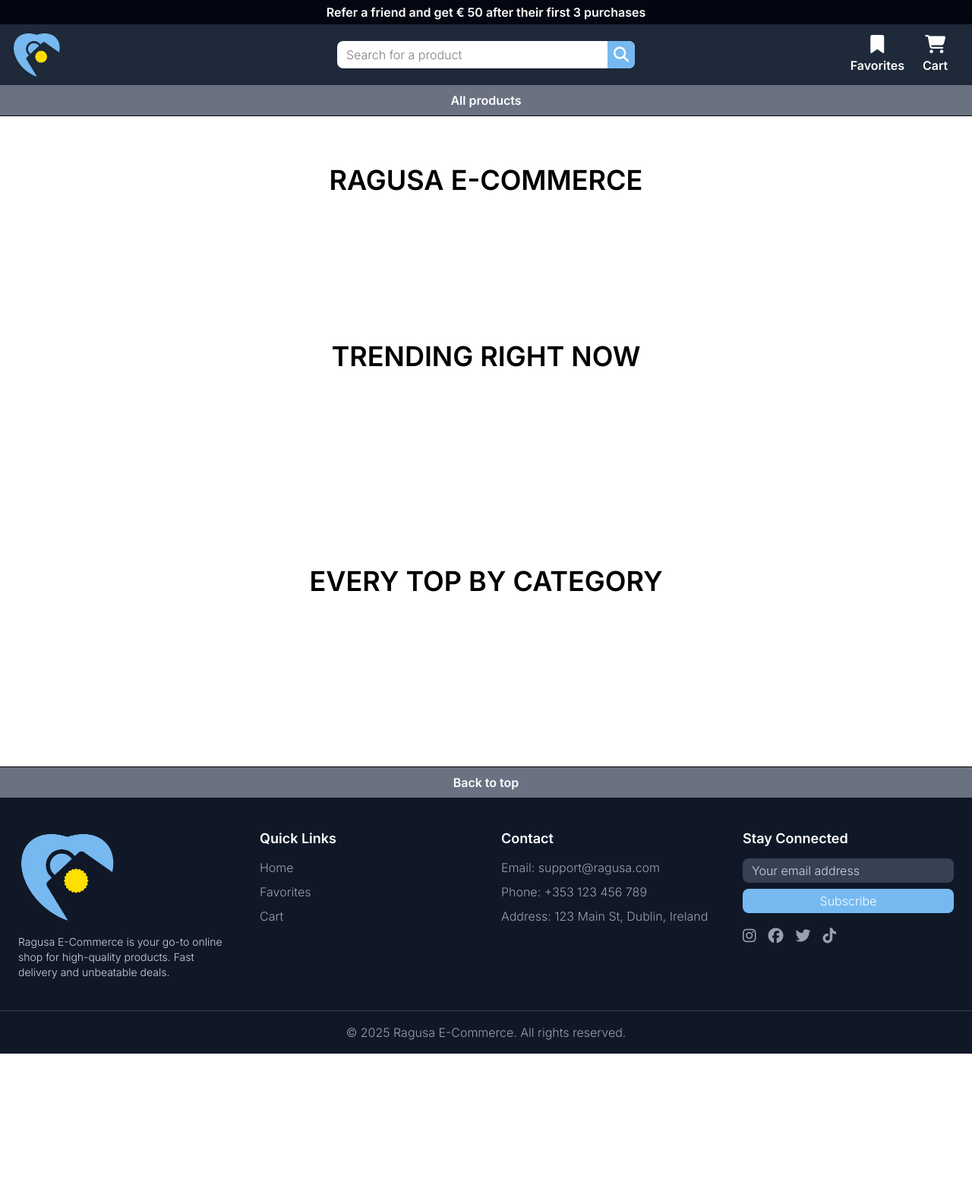
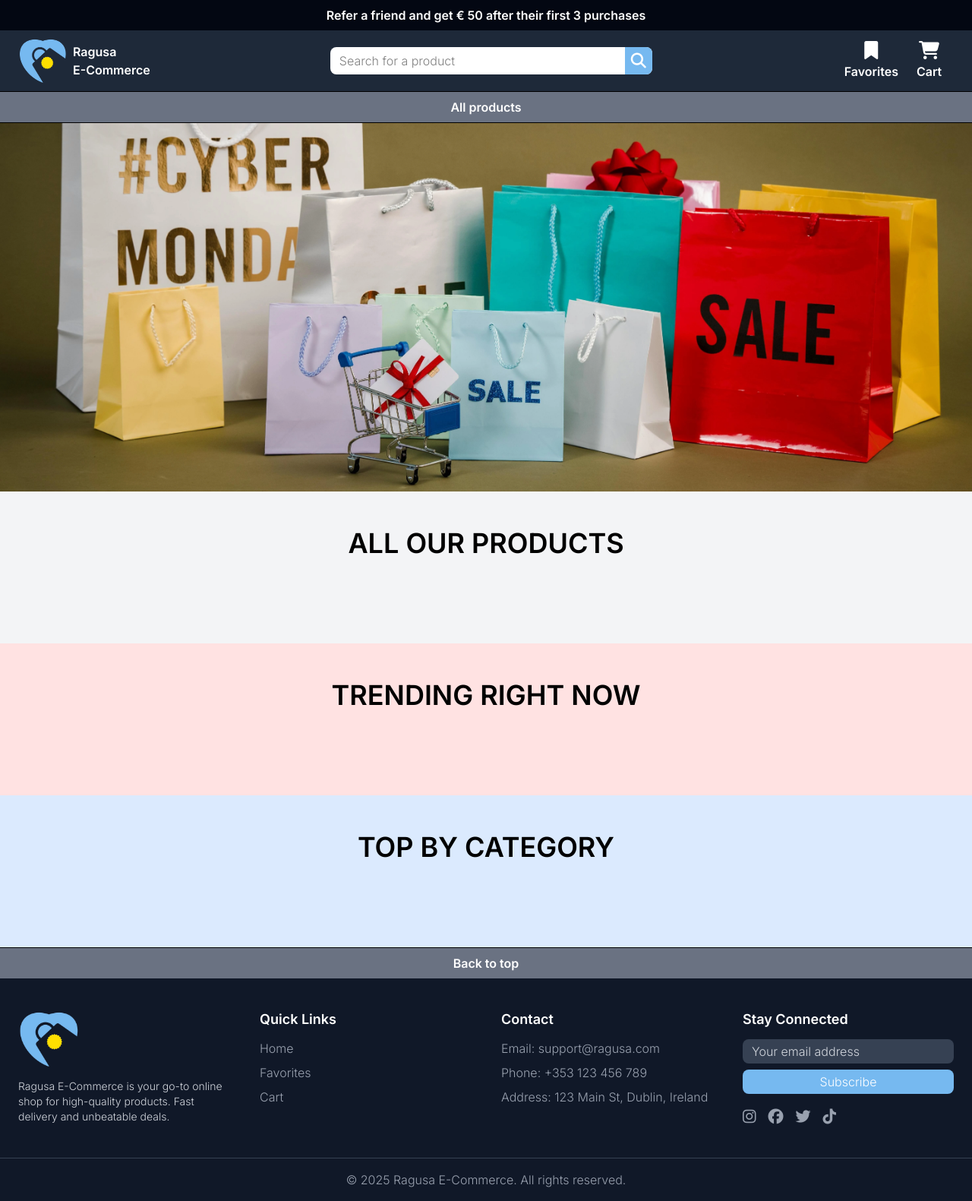
Before and after one commit to lautaroreche/E-Commerce-Django, a Django app: page / in a window 1280 px wide. Shown: the whole page at 76% size. Before the commit the page ends 1387 px from the top, so only its background shows below. Run offline with Django 5.2, Linux system fonts and the light colour scheme; data that the repository does not hold is empty.

Commit message:
Improves on responsive design

```diff
--- a/ecommerce_app/templates/footer.html
+++ b/ecommerce_app/templates/footer.html
@@ -7,7 +7,7 @@
     </a>
     <div class="max-w-7xl mx-auto px-6 py-10 grid grid-cols-1 md:grid-cols-4 gap-10">
         <div>
-            <img src="{% static 'images/logo.webp' %}" alt="Ragusa E-Commerce logo" class="w-32 mb-3">
+            <img src="{% static 'images/logo.webp' %}" alt="Ragusa E-Commerce logo" class="w-20 mb-3">
             <p class="text-sm text-gray-300">
                 Ragusa E-Commerce is your go-to online shop for high-quality products. Fast delivery and unbeatable deals.
             </p>
--- a/ecommerce_app/templates/header.html
+++ b/ecommerce_app/templates/header.html
@@ -3,16 +3,17 @@
 
 <header>
     <div class="bg-gray-950">
-        <p class="p-1 text-white text-center font-semibold">Refer a friend and get € 50 after their first 3 purchases </p>
+        <p class="p-2 text-white text-center font-semibold">Refer a friend and get € 50 after their first 3 purchases </p>
     </div>
-    <nav class="flex-col border-b-1 border-black">
-        <div class="flex justify-between items-center px-4 py-2 bg-gray-800">
-            <a href="{% url 'home' %}" aria-label="Ragusa E-Commerce logo" class="md:min-w-40">
+    <nav class="flex-col">
+        <div class="flex justify-between items-center px-6 py-2 bg-gray-800">
+            <a href="{% url 'home' %}" aria-label="Ragusa E-Commerce logo" class="flex items-center gap-2 md:min-w-40">
                 <img src="{% static 'images/logo.webp' %}" alt="Ragusa E-Commerce logo" class="w-16">
+                <h1 class="hidden md:block font-semibold text-white">Ragusa<br>E-Commerce</h1>
             </a>
             <form action="{% url 'search' %}" method="POST" class="hidden md:flex gap-1 bg-white rounded-lg">
                 {% csrf_token %}
-                <input type="text" name="input_text" placeholder="Search for a product" class="px-3 w-88 outline-none" maxlength="40" required>
+                <input type="text" name="input_text" placeholder="Search for a product" class="px-3 md:w-72 lg:w-96 outline-none" maxlength="40" required>
                 <button type="submit" aria-label="Search button">
                     <i class="fa-solid fa-magnifying-glass p-2 bg-[#76b9f0] text-white text-xl rounded-r-lg cursor-pointer hover:bg-blue-400"></i>
                 </button>
@@ -32,8 +33,8 @@
                 </a>
             </div>
         </div>
-        <div class="bg-gray-500 mx-auto">
-            <ul class="flex flex-col md:flex-row items-center justify-evenly gap-1 text-white font-semibold w-full p-2">
+        <div class="bg-gray-500 mx-auto border-y-1 border-black">
+            <ul class="flex flex-col md:flex-row justify-center items-center gap-1 md:gap-4 text-white font-semibold w-full px-6 py-2">
                 <li>
                     <a href="{% url 'home' %}" aria-label="All products">
                         <li class="text-color-light">All products</li>
--- a/ecommerce_app/templates/home.html
+++ b/ecommerce_app/templates/home.html
@@ -1,16 +1,21 @@
 {% extends 'base.html' %}
+{% load static %}
 
 
 {% block title %}Ragusa E-commerce{% endblock %}
 
 {% block content %}
-    <main class="flex flex-col items-center justify-center gap-8 mx-2 md:mx-8 my-16">
-        <h1 class="text-2xl md:text-4xl font-semibold text-center">RAGUSA E-COMMERCE</h1>
+    <section>
+        <img src="{% static 'images/banner.webp'%}" alt="Banner" class="w-full">
+    </section>
+    <main class="px-2 md:px-8 py-12 bg-gray-100">
+        <h2 class="text-2xl md:text-4xl font-semibold text-center">ALL OUR PRODUCTS</h2>
 
         {% include 'product_cards.html' %}
+    </main>
 
-        {% include 'trending.html' %}
+    {% include 'trending.html' %}
 
-        {% include 'top_of_category.html' %}
+    {% include 'top_of_category.html' %}
     </main>
 {% endblock %}
--- a/ecommerce_app/templates/manage_tags.html
+++ b/ecommerce_app/templates/manage_tags.html
@@ -1,5 +1,5 @@
 {% if product.is_trend or product.is_top_of_category %}
-    <div class="flex items-center gap-1 py-1 px-2 font-semibold shadow-sm rounded-lg {% if product.is_top_of_category %} text-blue-600 bg-blue-200{% elif product.is_trend %}text-red-600 bg-red-200{% endif %}">
+    <div class="flex items-center gap-1 py-1 px-2 font-semibold shadow-sm rounded-lg {% if product.is_top_of_category %}text-blue-600 bg-blue-200{% elif product.is_trend %}text-red-600 bg-red-200{% endif %}">
         <i class="fa-solid {% if product.is_top_of_category %}fa-medal{% elif product.is_trend %}fa-fire{% endif %}"></i>
         <p class="text-xs">{% if product.is_top_of_category %}Top of his category{% elif product.is_trend %}Trending{% endif %}</p>
     </div>
--- a/ecommerce_app/templates/product_cards.html
+++ b/ecommerce_app/templates/product_cards.html
@@ -3,17 +3,18 @@
 
 <div class="flex justify-center gap-8 m-8 flex-wrap">
     {% for product in products %}
-        <div class="w-full max-w-60 p-2 rounded-lg shadow-sm {% if product.id in cart_products %}shadow-green-300 border-1 border-green-300{% endif %}">
-            <div class="flex items-center {% if product.is_trend or product.is_top_of_category %}justify-between{% else%}justify-end{% endif %}">
+        <div class="w-64 p-3 rounded-lg shadow-sm bg-white {% if product.id in cart_products %}shadow-green-300 border-1 border-green-300{% endif %}">
+            <div class="flex items-center {% if product.is_trend or product.is_top_of_category %}justify-between{% else %}justify-end{% endif %}">
                 {% include 'manage_tags.html' %}
 
                 {% include 'manage_favorites.html' %}
             </div>
-            <a href="{% url 'detail' product.id %}" aria-label="{{ product.name }}" class="flex justify-center items-center">
-                <img src="{{ product.image.url }}" alt="{{ product.name }}" class="size-40 object-cover">
+            <a href="{% url 'detail' product.id %}" aria-label="{{ product.name }}" class="flex justify-center">
+                <img src="{{ product.image.url }}" alt="{{ product.name }}" class="size-40">
             </a>
             <hr class="w-full my-3 text-gray-300">
-            <div class="flex flex-col justify-between gap-2 min-h-24">
+            <div class="flex flex-col justify-between min-h-32">
+                <div class="space-y-1">
                     <div class="flex items-center gap-2">
                         <i class="fa-solid fa-circle text-xs text-[#76b9f0]"></i>
                         <p>{{ product.category }}</p>
@@ -21,8 +22,9 @@
                     <a href="{% url 'detail' product.id %}" aria-label="{{ product.name }}">
                         <p class="text-xl font-semibold leading-tight">{{ product.name|upper }}</p>
                     </a>
+                </div>
                 <div class="flex items-center justify-between gap-3">
-                    <p class="text-xl">€ {{ product.price|floatformat:0 }}</p>
+                    <p class="text-xl font-semibold">€ {{ product.price|floatformat:0 }}</p>
 
                     {% include 'manage_cart_quantity.html' %}
                 </div>
--- a/ecommerce_app/templates/top_of_category.html
+++ b/ecommerce_app/templates/top_of_category.html
@@ -1,18 +1,19 @@
-<section class="flex flex-col items-center justify-center gap-8 mx-4 md:mx-8 my-16">
-    <h2 class="text-2xl md:text-4xl font-semibold text-center">EVERY TOP BY CATEGORY</h2>
+<section class="px-2 md:px-8 py-12 bg-blue-100">
+    <h2 class="text-2xl md:text-4xl font-semibold text-center">TOP BY CATEGORY</h2>
     <div class="flex justify-center gap-8 m-8 flex-wrap">
         {% for product in top_of_category_products %}
-            <div class="w-60 p-2 rounded-lg shadow-sm {% if product.id in cart_products %}shadow-green-300 border-1 border-green-300{% endif %}">
-                <div class="flex items-center {% if product.is_trend or product.is_top_of_category %}justify-between{% else%}justify-end{% endif %}">
+            <div class="w-64 p-3 rounded-lg shadow-sm bg-white {% if product.id in cart_products %}shadow-green-300 border-1 border-green-300{% endif %}">
+                <div class="flex items-center {% if product.is_trend or product.is_top_of_category %}justify-between{% else %}justify-end{% endif %}">
                     {% include 'manage_tags.html' %}
 
                     {% include 'manage_favorites.html' %}
                 </div>
-                <a href="{% url 'detail' product.id %}" aria-label="{{ product.name }}" class="flex justify-center items-center">
-                    <img src="{{ product.image.url }}" alt="{{ product.name }}" class="size-40 object-cover">
+                <a href="{% url 'detail' product.id %}" aria-label="{{ product.name }}" class="flex justify-center">
+                    <img src="{{ product.image.url }}" alt="{{ product.name }}" class="size-40">
                 </a>
                 <hr class="w-full my-3 text-gray-300">
-                <div class="flex flex-col justify-between gap-2 min-h-24">
+                <div class="flex flex-col justify-between min-h-32">
+                    <div class="space-y-1">
                         <div class="flex items-center gap-2">
                             <i class="fa-solid fa-circle text-xs text-[#76b9f0]"></i>
                             <p>{{ product.category }}</p>
@@ -20,8 +21,9 @@
                         <a href="{% url 'detail' product.id %}" aria-label="{{ product.name }}">
                             <p class="text-xl font-semibold leading-tight">{{ product.name|upper }}</p>
                         </a>
+                    </div>
                     <div class="flex items-center justify-between gap-3">
-                        <p class="text-xl">€ {{ product.price|floatformat:0 }}</p>
+                        <p class="text-xl font-semibold">€ {{ product.price|floatformat:0 }}</p>
 
                         {% include 'manage_cart_quantity.html' %}
                     </div>
--- a/ecommerce_app/templates/trending.html
+++ b/ecommerce_app/templates/trending.html
@@ -1,18 +1,19 @@
-<section class="flex flex-col items-center justify-center gap-8 mx-4 md:mx-8 my-16">
+<section class="px-2 md:px-8 py-12 bg-red-100">
     <h2 class="text-2xl md:text-4xl font-semibold text-center">TRENDING RIGHT NOW</h2>
     <div class="flex justify-center gap-8 m-8 flex-wrap">
         {% for product in trending_products %}
-            <div class="w-60 p-2 rounded-lg shadow-sm {% if product.id in cart_products %}shadow-green-300 border-1 border-green-300{% endif %}">
-                <div class="flex items-center {% if product.is_trend or product.is_top_of_category %}justify-between{% else%}justify-end{% endif %}">
+            <div class="w-64 p-3 rounded-lg shadow-sm bg-white {% if product.id in cart_products %}shadow-green-300 border-1 border-green-300{% endif %}">
+                <div class="flex items-center {% if product.is_trend or product.is_top_of_category %}justify-between{% else %}justify-end{% endif %}">
                     {% include 'manage_tags.html' %}
 
                     {% include 'manage_favorites.html' %}
                 </div>
-                <a href="{% url 'detail' product.id %}" aria-label="{{ product.name }}" class="flex justify-center items-center">
-                    <img src="{{ product.image.url }}" alt="{{ product.name }}" class="size-40 object-cover">
+                <a href="{% url 'detail' product.id %}" aria-label="{{ product.name }}" class="flex justify-center">
+                    <img src="{{ product.image.url }}" alt="{{ product.name }}" class="size-40">
                 </a>
                 <hr class="w-full my-3 text-gray-300">
-                <div class="flex flex-col justify-between gap-2 min-h-24">
+                <div class="flex flex-col justify-between min-h-32">
+                    <div class="space-y-1">
                         <div class="flex items-center gap-2">
                             <i class="fa-solid fa-circle text-xs text-[#76b9f0]"></i>
                             <p>{{ product.category }}</p>
@@ -20,8 +21,9 @@
                         <a href="{% url 'detail' product.id %}" aria-label="{{ product.name }}">
                             <p class="text-xl font-semibold leading-tight">{{ product.name|upper }}</p>
                         </a>
+                    </div>
                     <div class="flex items-center justify-between gap-3">
-                        <p class="text-xl">€ {{ product.price|floatformat:0 }}</p>
+                        <p class="text-xl font-semibold">€ {{ product.price|floatformat:0 }}</p>
 
                         {% include 'manage_cart_quantity.html' %}
                     </div>
```
Also changed, not shown: ecommerce_app/templates/cart.html (+8 -3 lines), ecommerce_app/templates/favorites.html (+8 -3 lines), ecommerce_app/templates/filter.html (+9 -4 lines), ecommerce_app/templates/product_detail.html (+18 -13 lines), ecommerce_app/templates/product_list.html (+10 -6 lines), ecommerce_app/templates/search.html (+9 -4 lines), ecommerce_app/static/images/banner.webp (added). Lines whose indentation alone changed are shown as unchanged.
